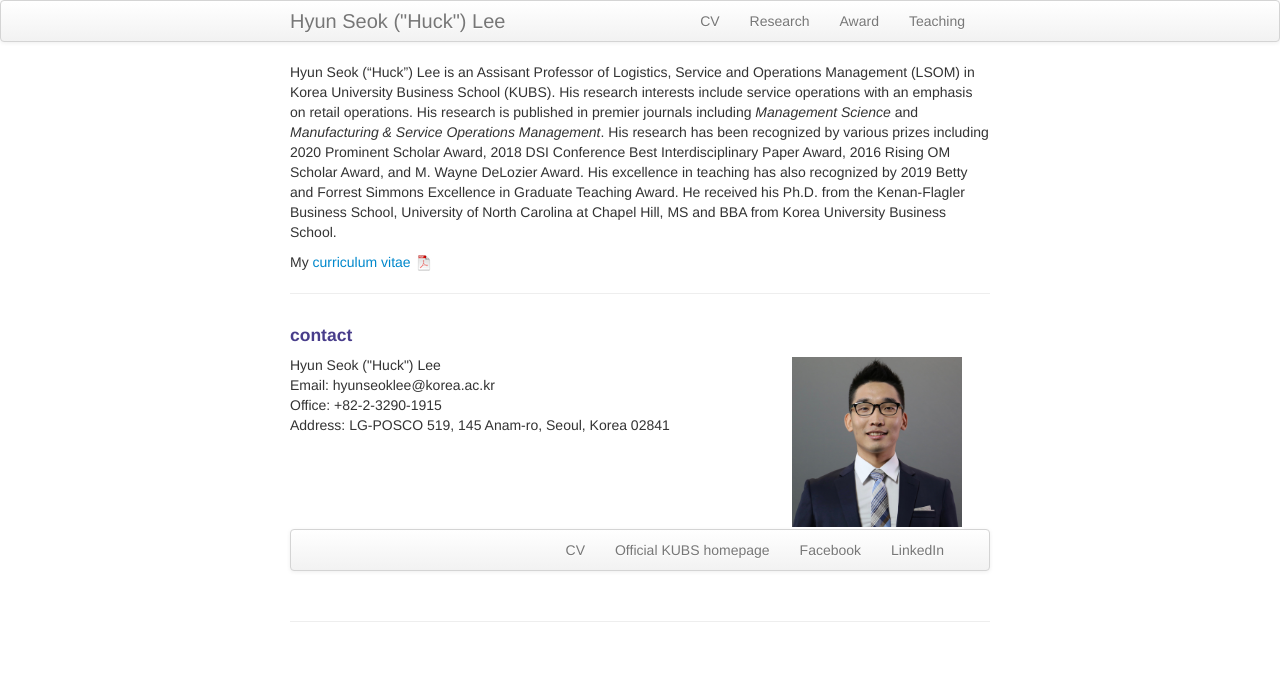
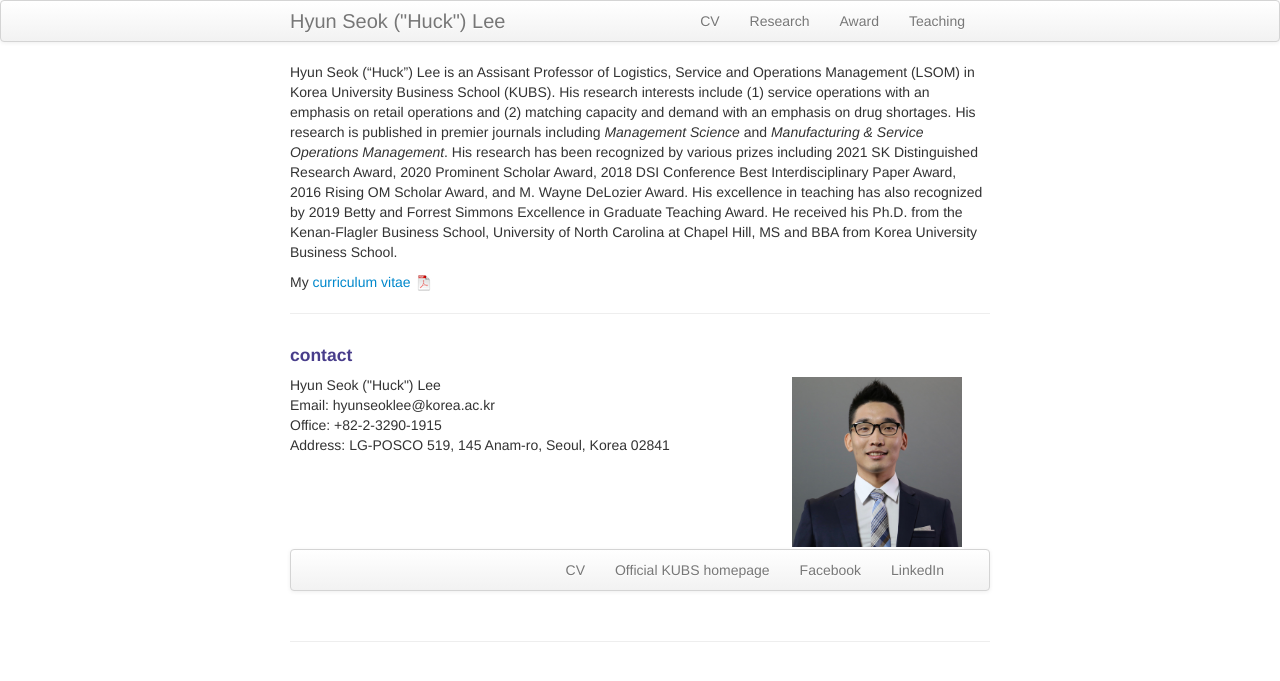
Before and after one commit to lordya2/lordya2.github.io, a Jekyll site: the page built from index.md, in a window 1280 px wide. Shown: the top 681 px of the page. Built offline with Jekyll 4.4.1, drawn with Linux system fonts in a browser that asks for light colours.

Commit message:
Update index.md

```diff
--- a/index.md
+++ b/index.md
@@ -5,7 +5,7 @@ description: Huck Lee is an Assistant Professor in Korea University Business Sch
 keywords: Hyun Seok, Huck, Lee, Service, Retail, KUBS.
 ---
 
-Hyun Seok ("Huck") Lee is an Assisant Professor of Logistics, Service and Operations Management (LSOM) in Korea University Business School (KUBS). His research interests include service operations with an emphasis on retail operations. His research is published in premier journals including *Management Science* and *Manufacturing & Service Operations Management*. His research has been recognized by various prizes including 2020 Prominent Scholar Award, 2018 DSI Conference Best Interdisciplinary Paper Award, 2016 Rising OM Scholar Award, and M. Wayne DeLozier Award. His excellence in teaching has also recognized by 2019 Betty and Forrest Simmons Excellence in Graduate Teaching Award. He received his Ph.D. from the Kenan-Flagler Business School, University of North Carolina at Chapel Hill, MS and BBA from Korea University Business School.
+Hyun Seok ("Huck") Lee is an Assisant Professor of Logistics, Service and Operations Management (LSOM) in Korea University Business School (KUBS). His research interests include (1) service operations with an emphasis on retail operations and (2) matching capacity and demand with an emphasis on drug shortages. His research is published in premier journals including *Management Science* and *Manufacturing & Service Operations Management*. His research has been recognized by various prizes including 2021 SK Distinguished Research Award, 2020 Prominent Scholar Award, 2018 DSI Conference Best Interdisciplinary Paper Award, 2016 Rising OM Scholar Award, and M. Wayne DeLozier Award. His excellence in teaching has also recognized by 2019 Betty and Forrest Simmons Excellence in Graduate Teaching Award. He received his Ph.D. from the Kenan-Flagler Business School, University of North Carolina at Chapel Hill, MS and BBA from Korea University Business School.
 
 My [curriculum vitae ![CV as pdf]({{ BASE_PATH }}/pages/icons16/pdf-icon.png)]({{ BASE_PATH }}/assets/CV.pdf)<br/>
 
```
